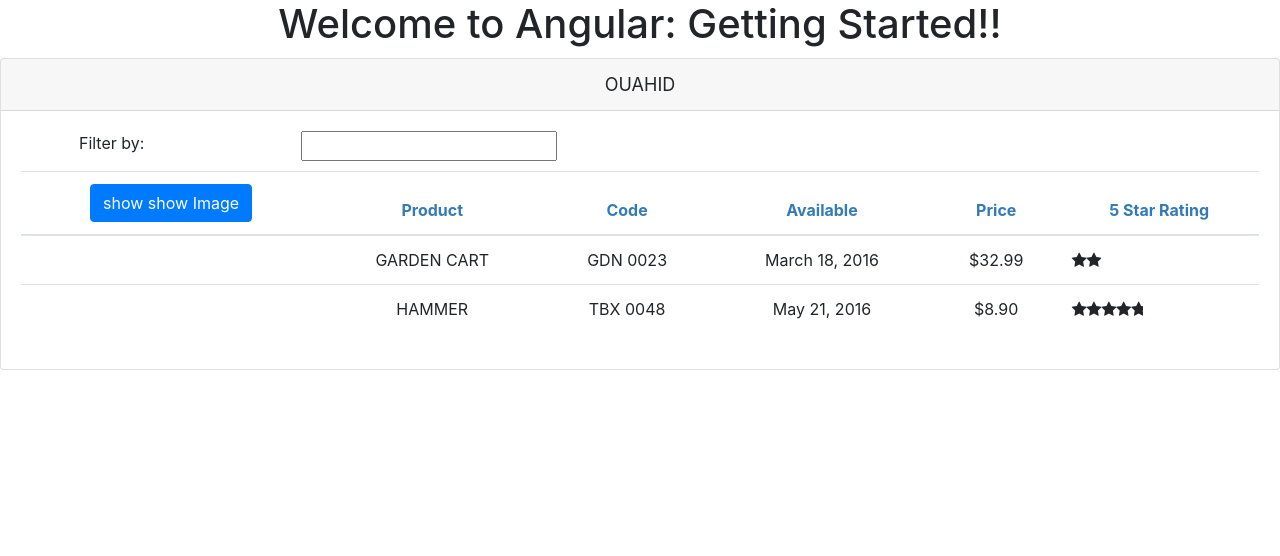
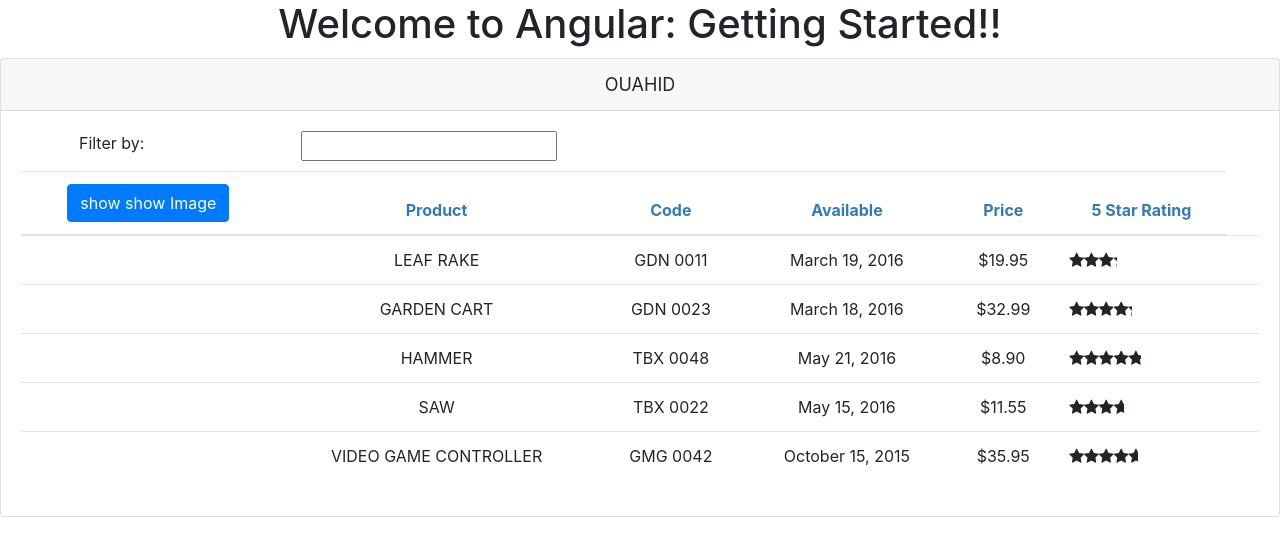
Before and after one commit to wahidred/ouahid_repository, an Angular app: page / in a window 1280 px wide. Shown: the top 556 px of the page. Built offline with nearby package versions, Linux system fonts and the light colour scheme.

Commit message:
Add files via upload

```diff
--- a/src/app/app.component.ts
+++ b/src/app/app.component.ts
@@ -3,6 +3,7 @@
 @Component({
   selector: 'pm-root',
   templateUrl :  './app.component.html'
+
 })
 export class AppComponent {
   title = 'Angular: Getting Started';
--- /dev/null
+++ b/src/app/products/IProduct.ts
@@ -0,0 +1,12 @@
+export interface IProduct {
+    productId: number;
+    productName: string;
+    productCode: string;
+    releaseDate: string;
+    description: string;
+    price: number;
+    starRating: number;
+    imageUrl: string;
+
+    ///calculateDiscount(percent: number): number;
+}
--- a/src/app/products/product-list.component.html
+++ b/src/app/products/product-list.component.html
@@ -53,14 +53,12 @@
                   <td>{{ product.productCode | convertToSpaces:'-'}}</td>
                   <td>{{ product.releaseDate }}</td>
                   <td>{{ product.price | currency: 'USD': 'symbol':'1.2-2' }}</td>
+                  <td><pm-star [rating]='product.starRating'
+                    (notify) = 'onNotify($event)'>
+                     </pm-star></td>
+                  <td>
 
-                    <td>
-                       <pm-start [rating]='product.starRating' (notify)='onNotify($event)'></pm-start>
-                      </td>
-
-
-
-
+                  </td>
                 </tr>
               </tbody>
             </table>
--- a/src/app/products/product.service.ts
+++ b/src/app/products/product.service.ts
@@ -1,29 +1,67 @@
-import { Injectable } from "../../../node_modules/@angular/core";
-import { IProduct } from "./product";
+import { Injectable } from "@angular/core";
+import { IProduct } from "./IProduct";
+import { Observable, throwError } from "rxjs";
+import { catchError,tap } from "rxjs/operators";
+import { HttpClient, HttpErrorResponse } from "@angular/common/http";
+
 
 @Injectable({providedIn : 'root'})
-export class ProductService{
+export class ProductService {
 
-    getProducts() : IProduct[]{
-        return [ {
-            "productId": 2,
-            "productName": "Garden Cart",
-            "productCode": "GDN-0023",
-            "releaseDate": "March 18, 2016",
-            "description": "15 gallon capacity rolling garden cart",
-            "price": 32.99,
-            "starRating": 2,
-            "imageUrl": "https://openclipart.org/image/300px/svg_to_png/58471/garden_cart.png"
-          },
-          {
-            "productId": 5,
-            "productName": "Hammer",
-            "productCode": "TBX-0048",
-            "releaseDate": "May 21, 2016",
-            "description": "Curved claw steel hammer",
-            "price": 8.9,
-            "starRating": 4.8,
-            "imageUrl": "https://openclipart.org/image/300px/svg_to_png/73/rejon_Hammer.png"
-          }];
+productUrl: string  ='api/products/products.json';
+constructor(private http : HttpClient){
+
+}
+
+getProducts (): Observable<IProduct[]> {
+   return this.http.get<IProduct[]>(this.productUrl)
+   .pipe(tap(x => console.log('ALL :' + JSON.stringify(x)))
+   ,catchError(this.handleError));
+}
+
+private handleError(err: HttpErrorResponse){
+
+    let errorMessage = '';
+    if(err.error instanceof ErrorEvent){
+        errorMessage = `an error occured ! ${err.error.message}`;
+    }else{
+        errorMessage = `server returned code : ${err.status}, error message is : ${err.message}`
     }
+    console.error(errorMessage);
+    return throwError(errorMessage);
 }
+}
+
+
+
+
+
+
+
+
+
+
+
+
+
+
+ // [{
+    //     "productId": 2,
+    //     "productName": "Garden Cart",
+    //     "productCode": "GDN-0023",
+    //     "releaseDate": "March 18, 2016",
+    //     "description": "15 gallon capacity rolling garden cart",
+    //     "price": 32.99,
+    //     "starRating": 4.2,
+    //     "imageUrl": "https://openclipart.org/image/300px/svg_to_png/58471/garden_cart.png"
+    //   },
+    //   {
+    //     "productId": 5,
+    //     "productName": "Hammer",
+    //     "productCode": "TBX-0048",
+    //     "releaseDate": "May 21, 2016",
+    //     "description": "Curved claw steel hammer",
+    //     "price": 8.9,
+    //     "starRating": 4.8,
+    //     "imageUrl": "https://openclipart.org/image/300px/svg_to_png/73/rejon_Hammer.png"
+    //   }];
--- a/src/app/products/productListComponent.ts
+++ b/src/app/products/productListComponent.ts
@@ -1,6 +1,8 @@
-import { Component, OnInit } from "@angular/core";
-import { IProduct } from "./product";
+import { Component, OnInit, EventEmitter } from "@angular/core";
+import { IProduct } from "./IProduct";
 import { ProductService } from "./product.service";
+import { Observable } from "rxjs";
+
 
 @Component({
     selector : 'pm-products',
@@ -17,10 +19,10 @@
   imageWidth = 50;
   imageMargin = 2;
   showImage :boolean = false;
-  filteredProducts: IProduct[];
-  products : IProduct[] = [ ];
-
   private _listFilter: string;
+  errorMessage : string;
+  constructor(private _productService: ProductService){
+  }
 
   public get listFilter(): string {
     return this._listFilter;
@@ -30,29 +32,30 @@
     this.filteredProducts = value ? this.performFilter(value) : this.products;
   }
 
+  filteredProducts: IProduct[];
+  products : IProduct[] = [];
+  observableProduct: Observable<IProduct[]>=new Observable<IProduct[]>();
 
-
-
-
-
-  constructor(private productService : ProductService){
-
-  }
   toogleImage(): void{
     this.showImage = !this.showImage;
   }
 
-  performFilter(value: string): IProduct[]{
+  performFilter(value :string) : IProduct[]{
     value = value.toLocaleUpperCase();
-   return this.products.filter((toto: IProduct) => toto.productName.toLocaleUpperCase().indexOf(value) !== -1);
+   return this.products.filter((toto : IProduct) =>
+    toto.productName.toLocaleUpperCase().indexOf(value) !== -1);
   }
-
-  onNotify(message: string): void{
+  onNotify(message : string ) : void{
     this.pageTitle = message;
   }
 
   ngOnInit(): void {
-    this.products = this.productService.getProducts();
-    this.filteredProducts = this.products;
+    this._productService.getProducts().
+    subscribe(x => {
+      this.products = x;
+      this.filteredProducts = this.products;
+    }
+      , error => this.errorMessage = <any>error);
+
    }
 }
--- a/src/app/shared/convert-to-spaces-pipe.ts
+++ b/src/app/shared/convert-to-spaces-pipe.ts
@@ -8,7 +8,7 @@
 
 
     transform(value: string, character: string ) :string{
-        return value.replace('-', ' ') ;
+        return value.replace(character, ' ') ;
     }
 
 }
--- a/src/app/shared/star.component.html
+++ b/src/app/shared/star.component.html
@@ -1,7 +1,7 @@
 <div class="crop"
      [style.width.px]="starWidth"
      [title]="rating"
-     (click)='onClick()'>
+     (click) = 'OnClick()'>
   <div style="width: 75px">
     <span class="fa fa-star"></span>
     <span class="fa fa-star"></span>
--- /dev/null
+++ b/src/app/shared/star.component.ts
@@ -0,0 +1,23 @@
+import { Component, OnChanges, Input, Output, EventEmitter } from '@angular/core';
+
+@Component({
+  selector: 'pm-star',
+  templateUrl: './star.component.html',
+  styleUrls: ['./star.component.css']
+})
+export class StarComponent implements OnChanges {
+  @Input() rating = 0;
+  starWidth = 0;
+
+  @Output() notify :EventEmitter<String> = new EventEmitter<string>();
+
+  ngOnChanges(): void {
+    this.starWidth = this.rating * 75 / 5;
+  }
+
+  OnClick() :void{
+    console.log("je viens d'emmetre mon evenement");
+    this.notify.emit(`the rating + ${this.rating} + was clicked`);
+
+  }
+}
```
Also changed, not shown: src/app/app.module.ts (+6 -3 lines).
